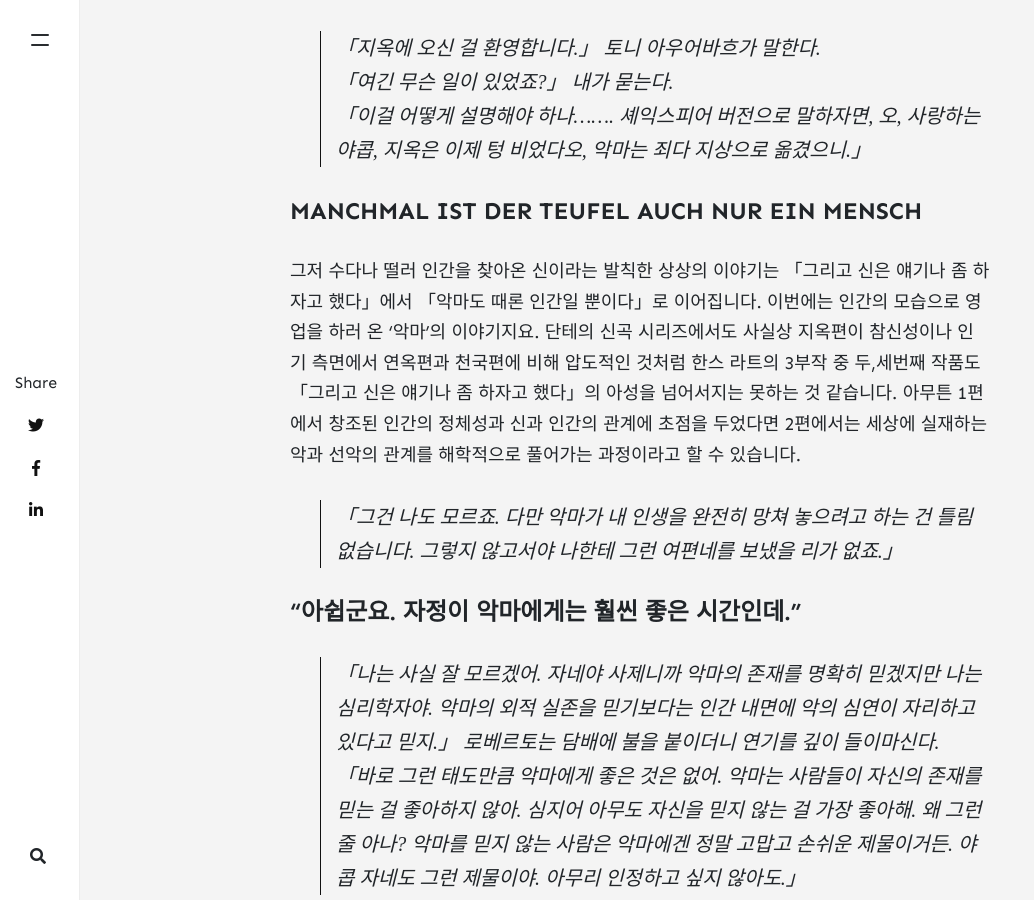
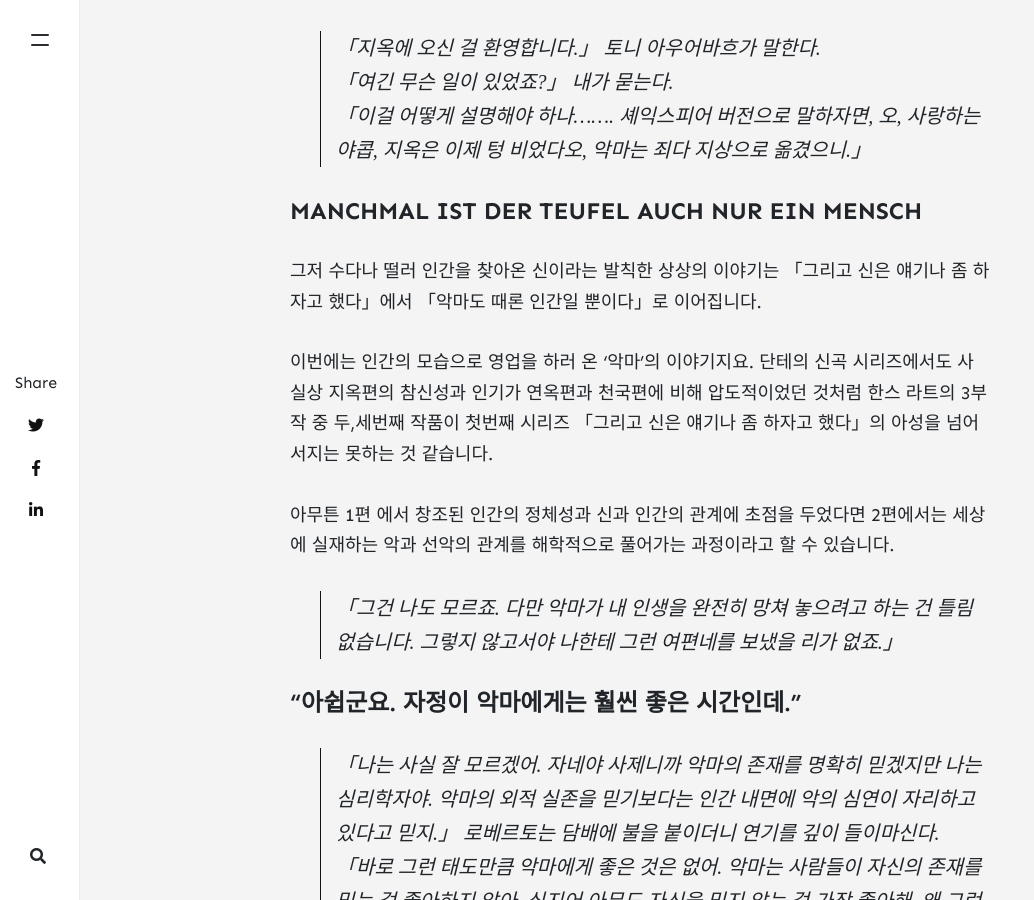
Before and after one commit to daduki/daduki.github.io, a Jekyll site: the page built from _posts/2020-06-09-book-review-und-gott-pt2.md, in a window 1280 px wide and 900 px high, scrolled down 926 px. Shown: the whole window, without its empty margins (0-1034 px from the left). Built offline with Jekyll 4.4.1, drawn with Linux system fonts in a browser that asks for light colours; nearby versions of some CDN libraries; comment, search, counter and statistics services are not loaded; some of the changed text lies outside the part shown.

Commit message:
Update 2020-06-09-book-review-und-gott-pt2.md

```diff
--- a/_posts/2020-06-09-book-review-und-gott-pt2.md
+++ b/_posts/2020-06-09-book-review-und-gott-pt2.md
@@ -13,8 +13,10 @@ image: assets/images/br005.jfif
 #### MANCHMAL IST DER TEUFEL AUCH NUR EIN MENSCH
 
 그저 수다나 떨러 인간을 찾아온 신이라는 발칙한 상상의 이야기는 「그리고 신은 얘기나 좀 하자고 했다」에서 「악마도 때론 인간일 뿐이다」로 이어집니다.
+
 이번에는 인간의 모습으로 영업을 하러 온 '악마'의 이야기지요.
-단테의 신곡 시리즈에서도 사실상 지옥편이 참신성이나 인기 측면에서 연옥편과 천국편에 비해 압도적인 것처럼 한스 라트의 3부작 중 두,세번째 작품도 「그리고 신은 얘기나 좀 하자고 했다」의 아성을 넘어서지는 못하는 것 같습니다.
+단테의 신곡 시리즈에서도 사실상 지옥편의 참신성과 인기가 연옥편과 천국편에 비해 압도적이었던 것처럼 한스 라트의 3부작 중 두,세번째 작품이 첫번째 시리즈 「그리고 신은 얘기나 좀 하자고 했다」의 아성을 넘어서지는 못하는 것 같습니다.
+
 아무튼 1편 에서 창조된 인간의 정체성과 신과 인간의 관계에 초점을 두었다면 2편에서는 세상에 실재하는 악과 선악의 관계를 해학적으로 풀어가는 과정이라고 할 수 있습니다.
 
 > 「그건 나도 모르죠. 다만 악마가 내 인생을 완전히 망쳐 놓으려고 하는 건 틀림없습니다. 그렇지 않고서야 나한테 그런 여편네를 보냈을 리가 없죠.」
```
Also changed, not shown: other parts of _posts/2020-06-09-book-review-und-gott-pt2.md (+1 -1 lines).
